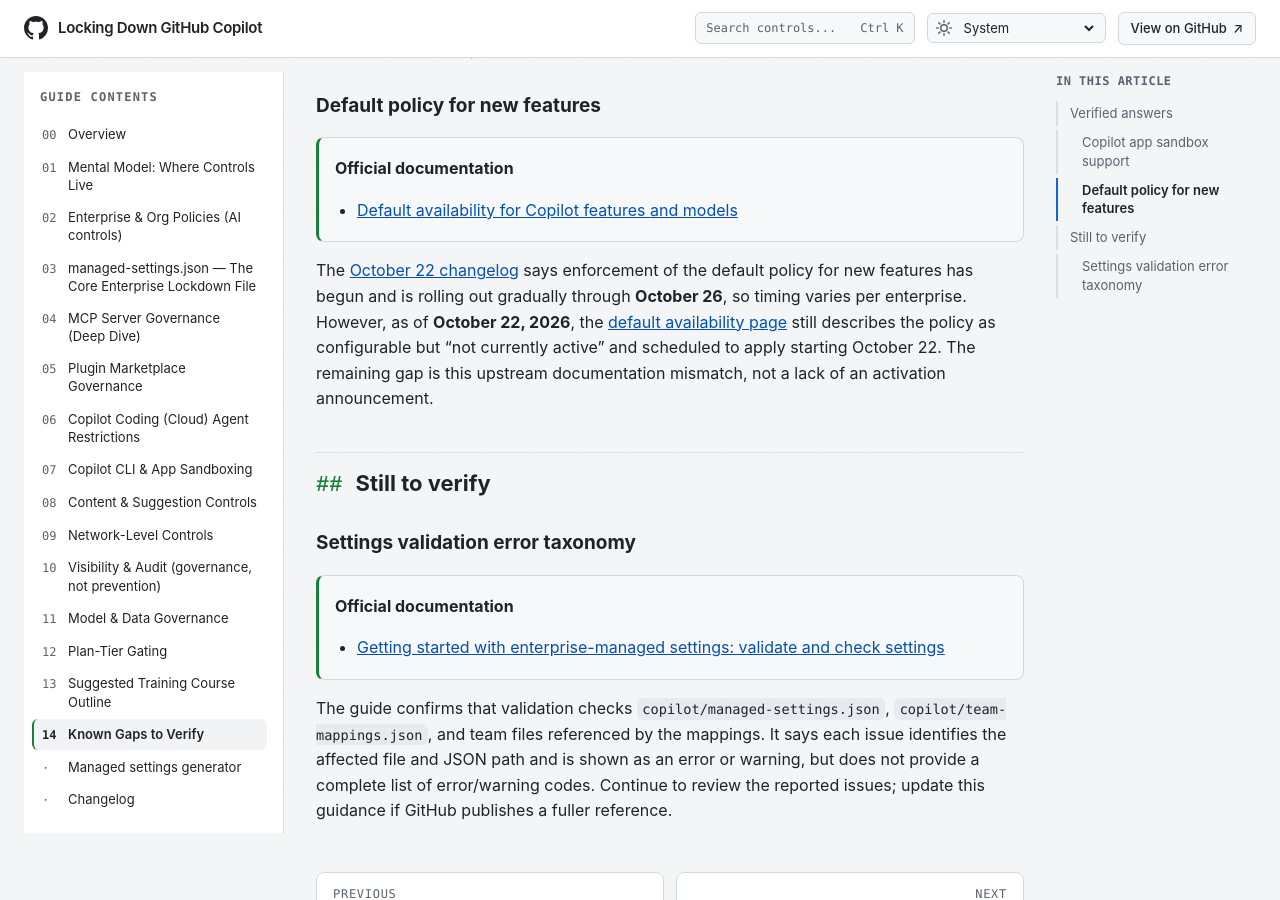
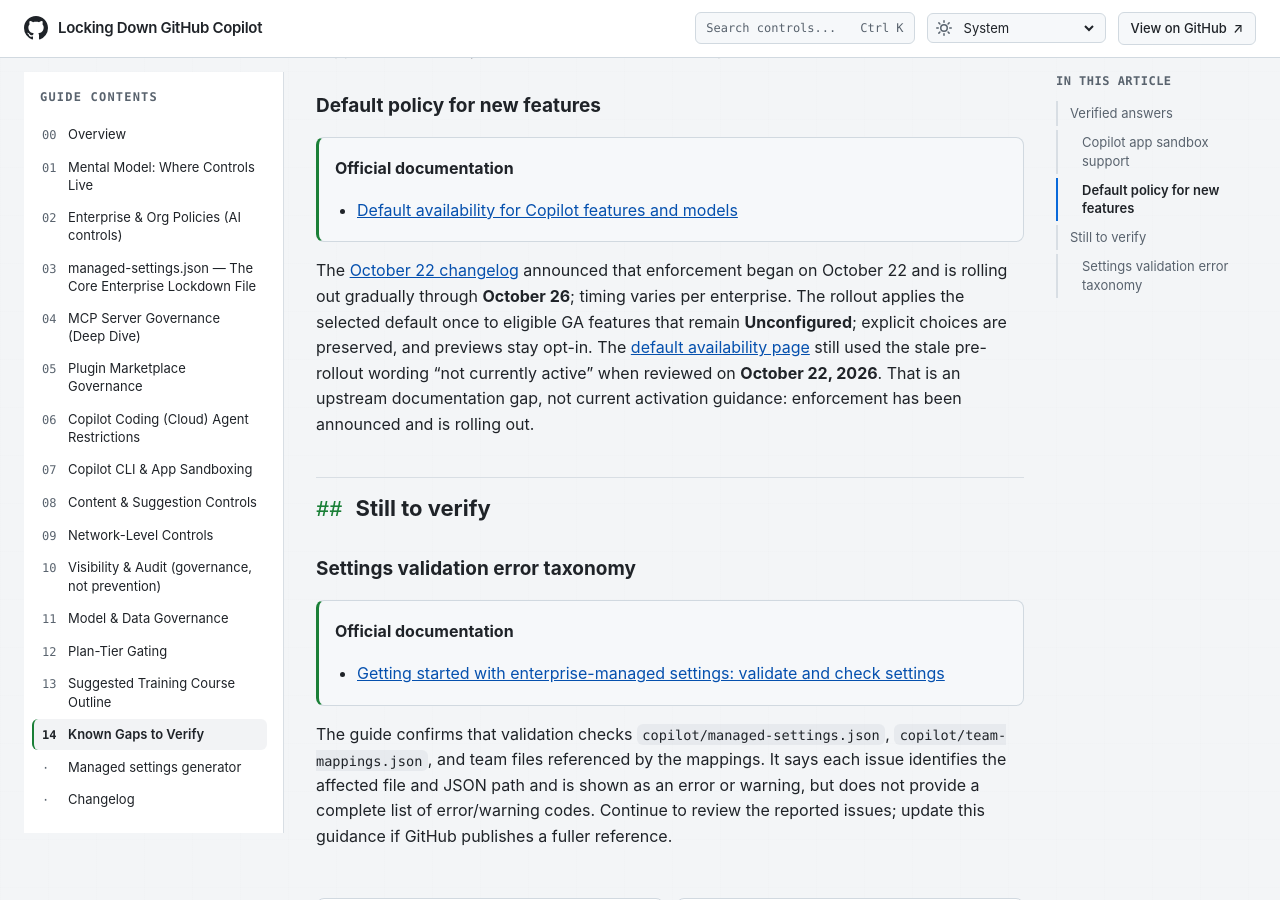
Before and after one commit to beardofedu/copilot-governance-training, a Jekyll site: the page built from docs/sections/known-gaps.md, in a window 1280 px wide and 900 px high, scrolled down 649 px. Built offline with Jekyll 4.4.1, drawn with Linux system fonts in a browser that asks for light colours.

Commit message:
Correct new-feature policy rollout guidance
Co-authored-by: beardofedu <18329853+beardofedu@users.noreply.github.com>

```diff
--- a/docs/sections/known-gaps.md
+++ b/docs/sections/known-gaps.md
@@ -26,7 +26,7 @@ GitHub announced that **local sandboxing** is generally available in Copilot CLI
 > **Official documentation**
 > - [Default availability for Copilot features and models](https://docs.github.com/en/copilot/concepts/enterprise/default-availability)
 
-The [October 22 changelog](https://github.blog/changelog/2026-10-22-global-default-for-copilot-features-generally-available/) says enforcement of the default policy for new features has begun and is rolling out gradually through **October 26**, so timing varies per enterprise. However, as of **October 22, 2026**, the [default availability page](https://docs.github.com/en/copilot/concepts/enterprise/default-availability) still describes the policy as configurable but "not currently active" and scheduled to apply starting October 22. The remaining gap is this upstream documentation mismatch, not a lack of an activation announcement.
+The [October 22 changelog](https://github.blog/changelog/2026-10-22-global-default-for-copilot-features-generally-available/) announced that enforcement began on October 22 and is rolling out gradually through **October 26**; timing varies per enterprise. The rollout applies the selected default once to eligible GA features that remain **Unconfigured**; explicit choices are preserved, and previews stay opt-in. The [default availability page](https://docs.github.com/en/copilot/concepts/enterprise/default-availability) still used the stale pre-rollout wording "not currently active" when reviewed on **October 22, 2026**. That is an upstream documentation gap, not current activation guidance: enforcement has been announced and is rolling out.
 
 ## Still to verify
 
```
Also changed, not shown: docs/sections/enterprise-org-policies.md (+1 -1 lines).
